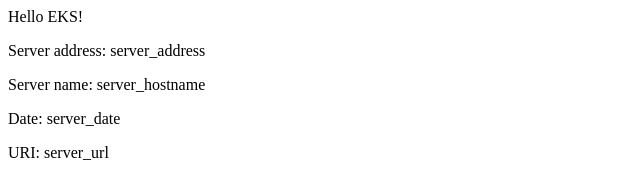
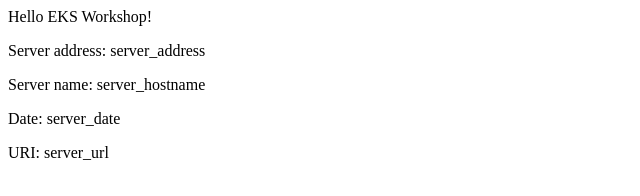
Before and after one commit to chu-yik/eks-example, a plain HTML site: page src/index.html in a window 1280 px wide. Shown: the full height of the page, 0-640 px from the left. Drawn offline with Linux system fonts and the light colour scheme.

Commit message:
Update title again

```diff
--- a/src/index.html
+++ b/src/index.html
@@ -1,8 +1,8 @@
 <head>
-<title>Hello World</title>
+<title>Hello EKS Workshop</title>
 </head>
 <div class="info">
-<h>Hello EKS!</h>
+<h>Hello EKS Workshop!</h>
 <p><span>Server&nbsp;address:</span> <span>server_address</span></p>
 <p><span>Server&nbsp;name:</span> <span>server_hostname</span></p>
 <p class="smaller"><span>Date:</span> <span>server_date</span></p>
```
